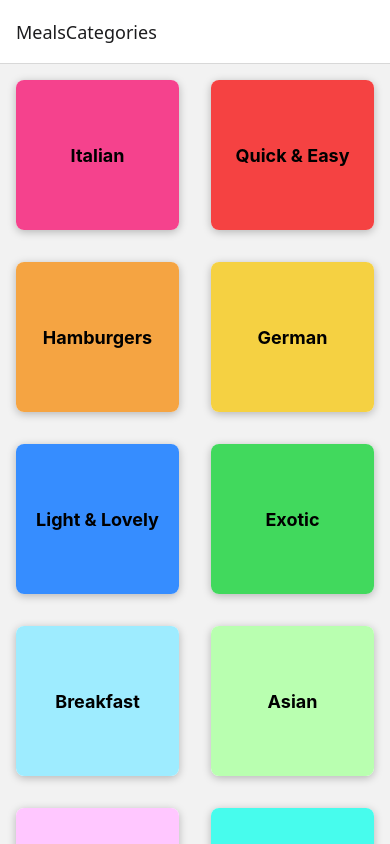
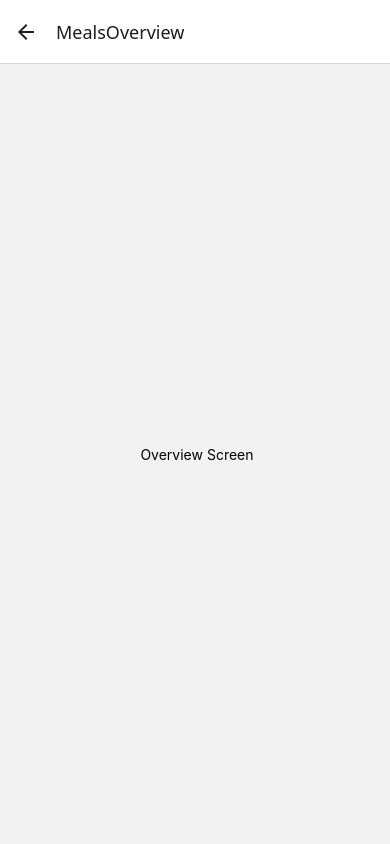
Before and after one commit to senkiv-oleh/meals-app, a React Native app: screen /MealsOverview in a window 390 px wide. Built offline with nearby package versions, Linux system fonts and the light colour scheme.

Commit message:
Add MealsOverviewScreen and update navigation; enhance CategoryGridTile with onPress prop

```diff
--- a/App.js
+++ b/App.js
@@ -4,16 +4,18 @@
 import { createNativeStackNavigator } from '@react-navigation/native-stack'
 
 import CategoriesScreen from './screens/CategoriesScreen'
+import MealsOverviewScreen from './screens/MealsOverviewScreen'
 
 const Stack = createNativeStackNavigator()
 
 export default function App () {
   return (
     <>
-      <StatusBar style='light' />
+      <StatusBar style='dark' />
       <NavigationContainer>
         <Stack.Navigator>
           <Stack.Screen name='MealsCategories' component={CategoriesScreen} />
+          <Stack.Screen name='MealsOverview' component={MealsOverviewScreen} />
         </Stack.Navigator>
       </NavigationContainer>
     </>
--- a/components/CategoryGridTile.js
+++ b/components/CategoryGridTile.js
@@ -1,6 +1,6 @@
 import { Pressable, View, Text, StyleSheet, Platform } from 'react-native'
 
-function CategoryGridTile ({ title, color }) {
+function CategoryGridTile ({ title, color, onPress }) {
   return (
     <View style={styles.gridItem}>
       <Pressable
@@ -9,6 +9,7 @@
           styles.button,
           pressed ? styles.buttonPressed : null
         ]}
+        onPress={onPress}
       >
         <View style={[styles.innerContainer, { backgroundColor: color }]}>
           <Text style={styles.title}>{title}</Text>
--- a/screens/CategoriesScreen.js
+++ b/screens/CategoriesScreen.js
@@ -2,14 +2,23 @@
 
 import { CATEGORIES } from '../data/dummy-data'
 import CategoryGridTile from '../components/CategoryGridTile'
+import { useNavigation } from '@react-navigation/native'
 
-const renderCategoryItem = itemData => {
-  return (
-    <CategoryGridTile title={itemData.item.title} color={itemData.item.color} />
-  )
-}
+function CategoriesScreen ({ navigation }) {
+  const renderCategoryItem = itemData => {
+    const pressHandler = () => {
+      navigation.navigate('MealsOverview')
+    }
 
-function CategoriesScreen () {
+    return (
+      <CategoryGridTile
+        title={itemData.item.title}
+        color={itemData.item.color}
+        onPress={pressHandler}
+      />
+    )
+  }
+
   return (
     <FlatList
       data={CATEGORIES}
--- /dev/null
+++ b/screens/MealsOverviewScreen.js
@@ -0,0 +1,21 @@
+import { View, Text, StyleSheet } from 'react-native'
+
+import { MEALS } from '../data/dummy-data'
+
+function MealsOverviewScreen () {
+  return (
+    <View style={styles.container}>
+      <Text> Overview Screen</Text>
+    </View>
+  )
+}
+
+export default MealsOverviewScreen
+
+const styles = StyleSheet.create({
+  container: {
+    flex: 1,
+    justifyContent: 'center',
+    alignItems: 'center'
+  }
+})
```
